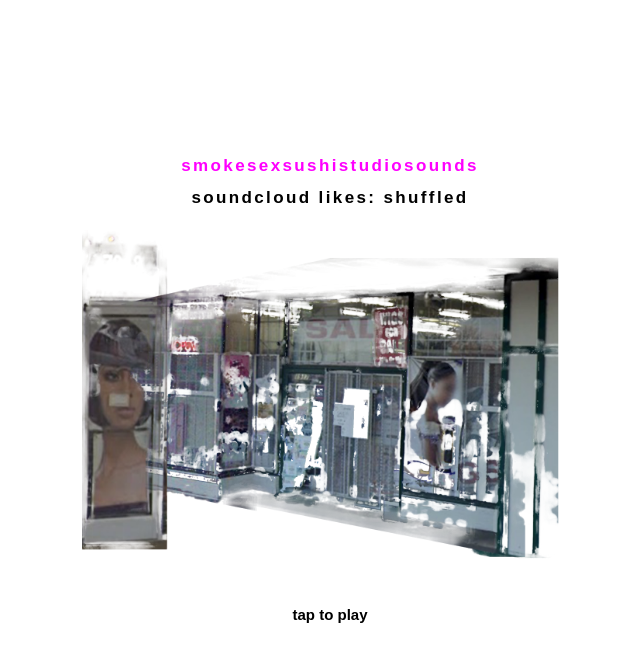
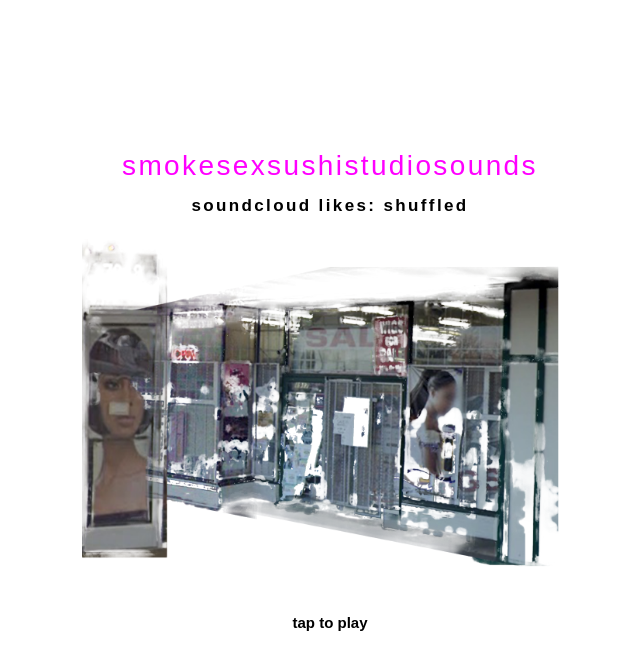
Before and after one commit to 1phonetucked-tech/smokesexsushistudiosounds, a website: page index.html in a window 1280 px wide. Shown: the whole page, without its empty margins (310-950 px from the left). Drawn offline with Linux system fonts and the light colour scheme.

Commit message:
unbold and enlarge the name

```diff
--- a/index.html
+++ b/index.html
@@ -24,7 +24,7 @@
     letter-spacing: .14em; text-transform: lowercase; text-align: center;
     color: #000; opacity: 1;
   }
-  #mark { display: block; color: #f0f; }
+  #mark { display: block; color: #f0f; font-weight: 400; font-size: clamp(18px, 4.4vw, 28px); }
   #sub { display: block; margin-top: 6px; }
   #art { width: min(88vw, 62vh, 620px); display: block; opacity: 1; }
   #now { margin: 0; text-align: center; max-width: 40ch; min-height: 3em; }
```
